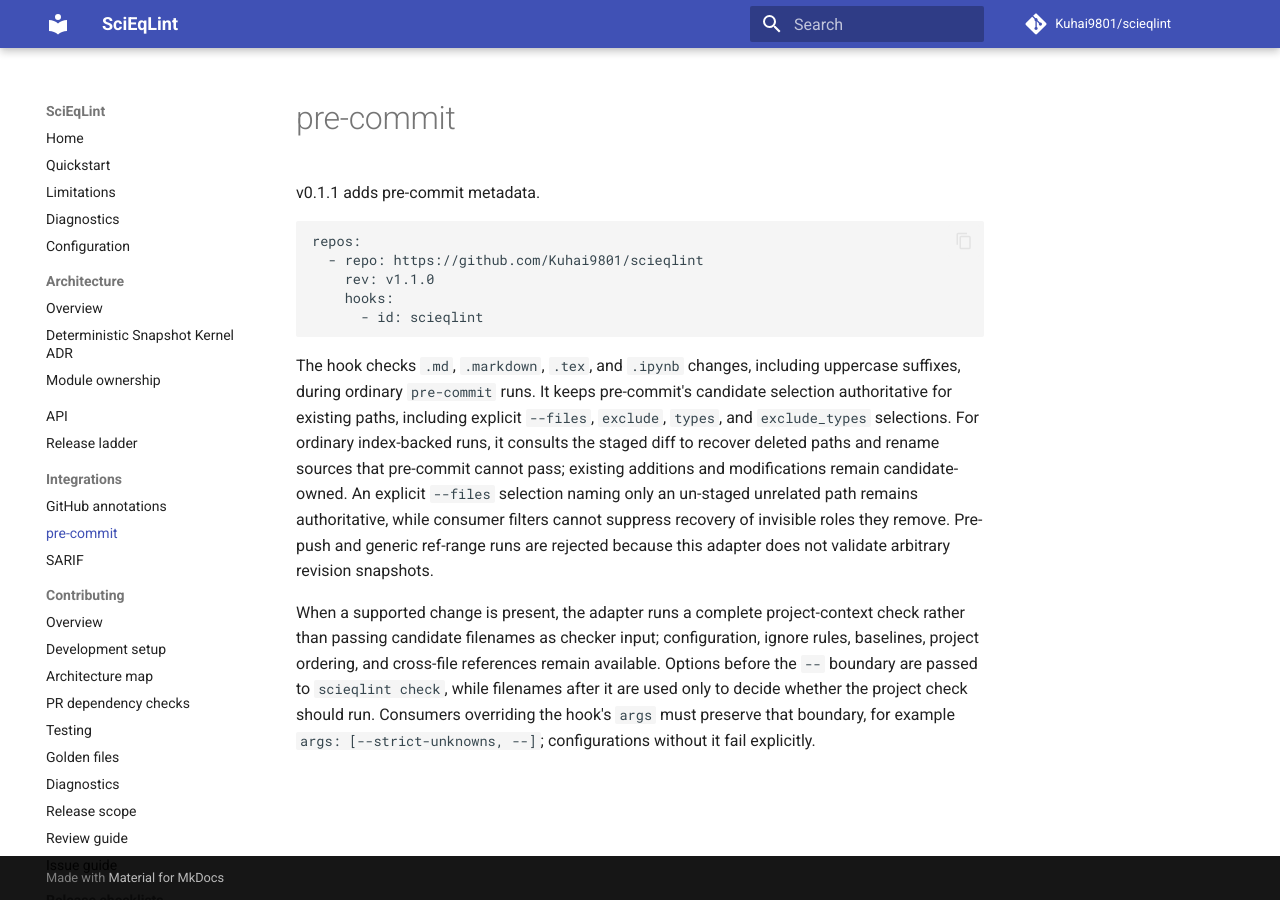
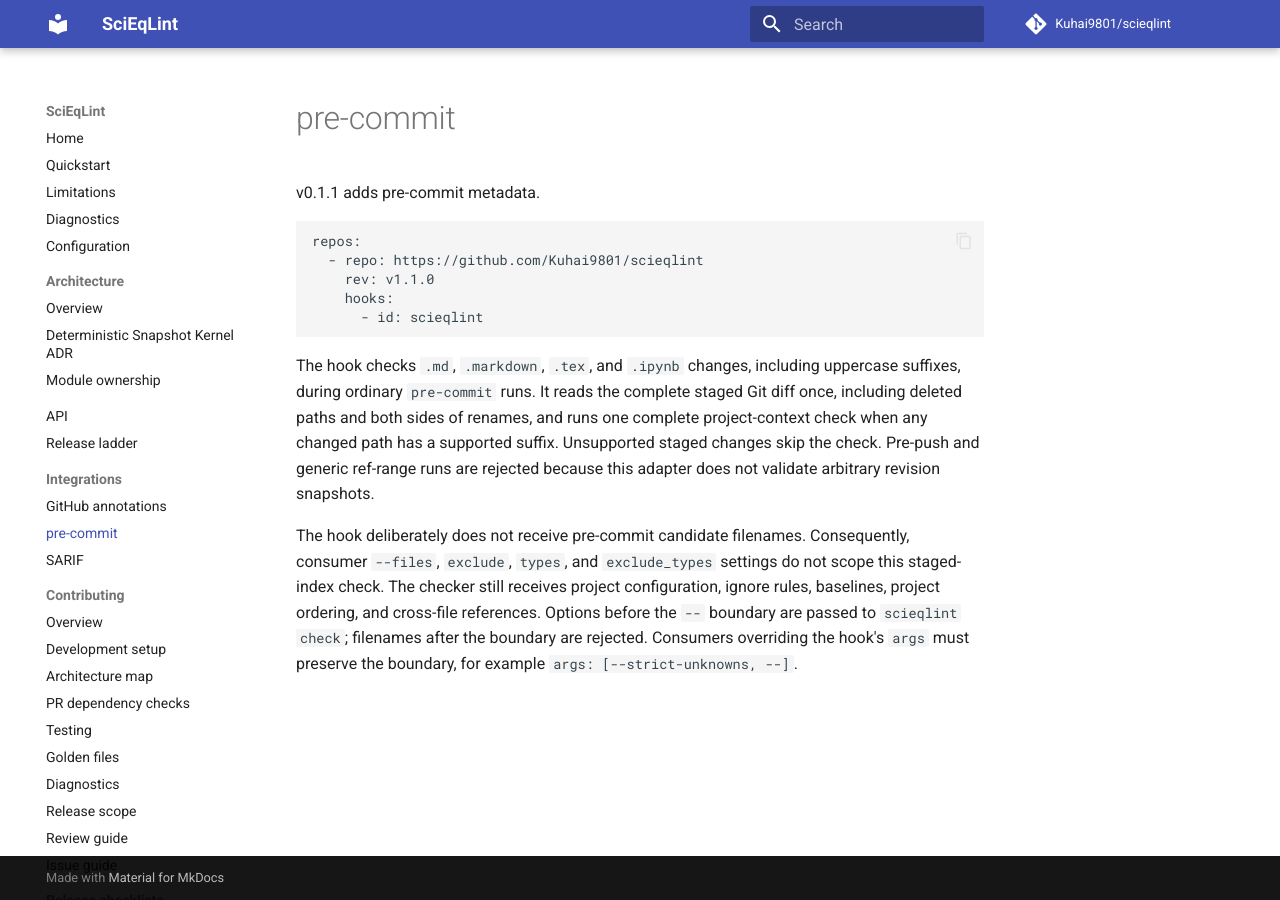
Before and after one commit to 1sgtpepper/scieqlint, an MkDocs documentation site: the page built from docs/integrations/pre-commit.md, in a window 1280 px wide. Built offline with MkDocs 1.6.1 and Material for MkDocs 9.7.7, drawn with Linux system fonts in a browser that asks for light colours; comment, search, counter and statistics services are not loaded.

Commit message:
Fix pre-commit staged project scans

````diff
--- a/.pre-commit-hooks.yaml
+++ b/.pre-commit-hooks.yaml
@@ -6,5 +6,4 @@
   language: python
   stages: [pre-commit]
   always_run: true
-  pass_filenames: true
-  require_serial: true
+  pass_filenames: false
--- a/docs/integrations/pre-commit.md
+++ b/docs/integrations/pre-commit.md
@@ -11,19 +11,16 @@
 ```
 
 The hook checks `.md`, `.markdown`, `.tex`, and `.ipynb` changes, including uppercase
-suffixes, during ordinary `pre-commit` runs. It keeps pre-commit's candidate selection
-authoritative for existing paths, including explicit `--files`, `exclude`, `types`, and
-`exclude_types` selections. For ordinary index-backed runs, it consults the staged diff
-to recover deleted paths and rename sources that pre-commit cannot pass; existing
-additions and modifications remain candidate-owned. An explicit `--files` selection
-naming only an un-staged unrelated path remains authoritative, while consumer filters
-cannot suppress recovery of invisible roles they remove. Pre-push and generic ref-range
-runs are rejected because this adapter does not validate arbitrary revision snapshots.
+suffixes, during ordinary `pre-commit` runs. It reads the complete staged Git diff once,
+including deleted paths and both sides of renames, and runs one complete project-context
+check when any changed path has a supported suffix. Unsupported staged changes skip the
+check. Pre-push and generic ref-range runs are rejected because this adapter does not
+validate arbitrary revision snapshots.
 
-When a supported change is present, the adapter runs a complete project-context check
-rather than passing candidate filenames as checker input; configuration, ignore rules,
-baselines, project ordering, and cross-file references remain available. Options before
-the `--` boundary are passed to `scieqlint check`, while filenames after it are used
-only to decide whether the project check should run. Consumers overriding the hook's
-`args` must preserve that boundary, for example `args: [--strict-unknowns, --]`;
-configurations without it fail explicitly.
+The hook deliberately does not receive pre-commit candidate filenames. Consequently,
+consumer `--files`, `exclude`, `types`, and `exclude_types` settings do not scope this
+staged-index check. The checker still receives project configuration, ignore rules,
+baselines, project ordering, and cross-file references. Options before the `--` boundary
+are passed to `scieqlint check`; filenames after the boundary are rejected. Consumers
+overriding the hook's `args` must preserve the boundary, for example
+`args: [--strict-unknowns, --]`.
````
Also changed, not shown: CHANGELOG.md (+4 -4 lines), SPEC.md (+15 -6 lines), 2 other files.
